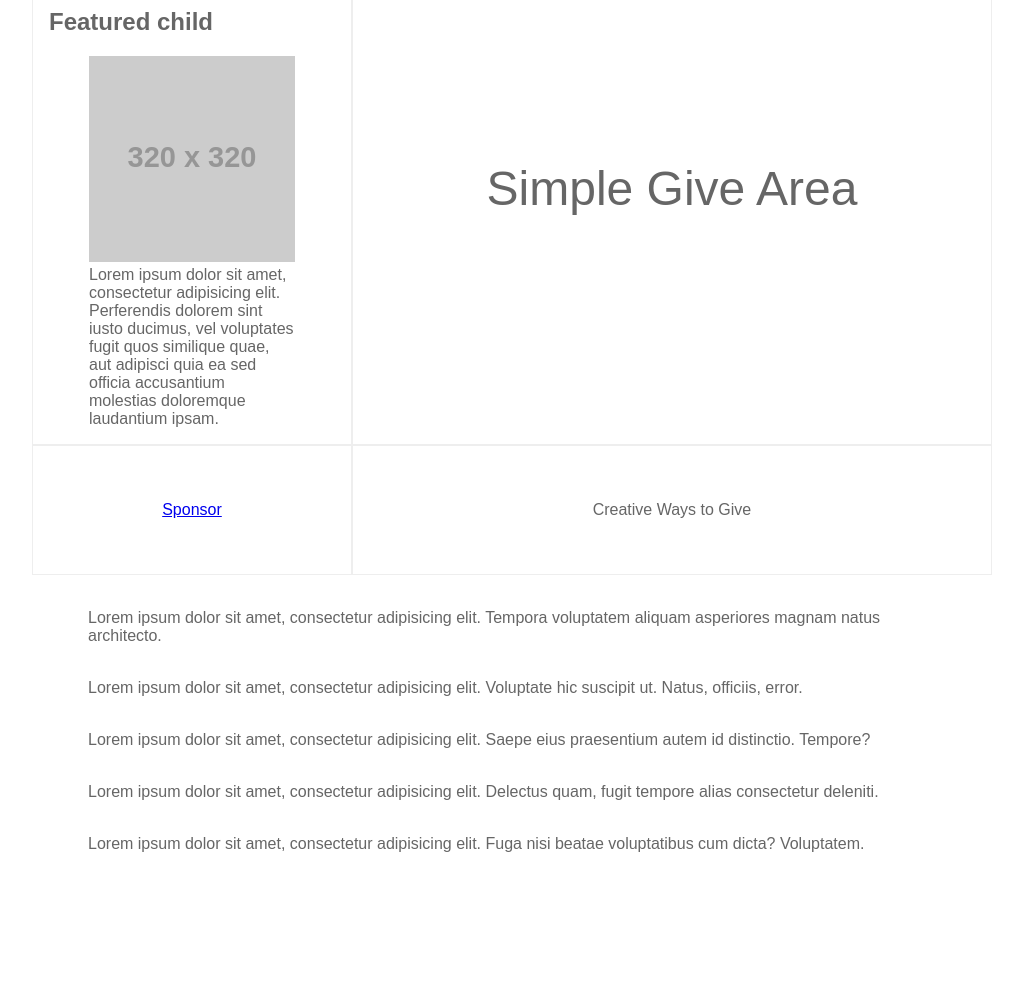
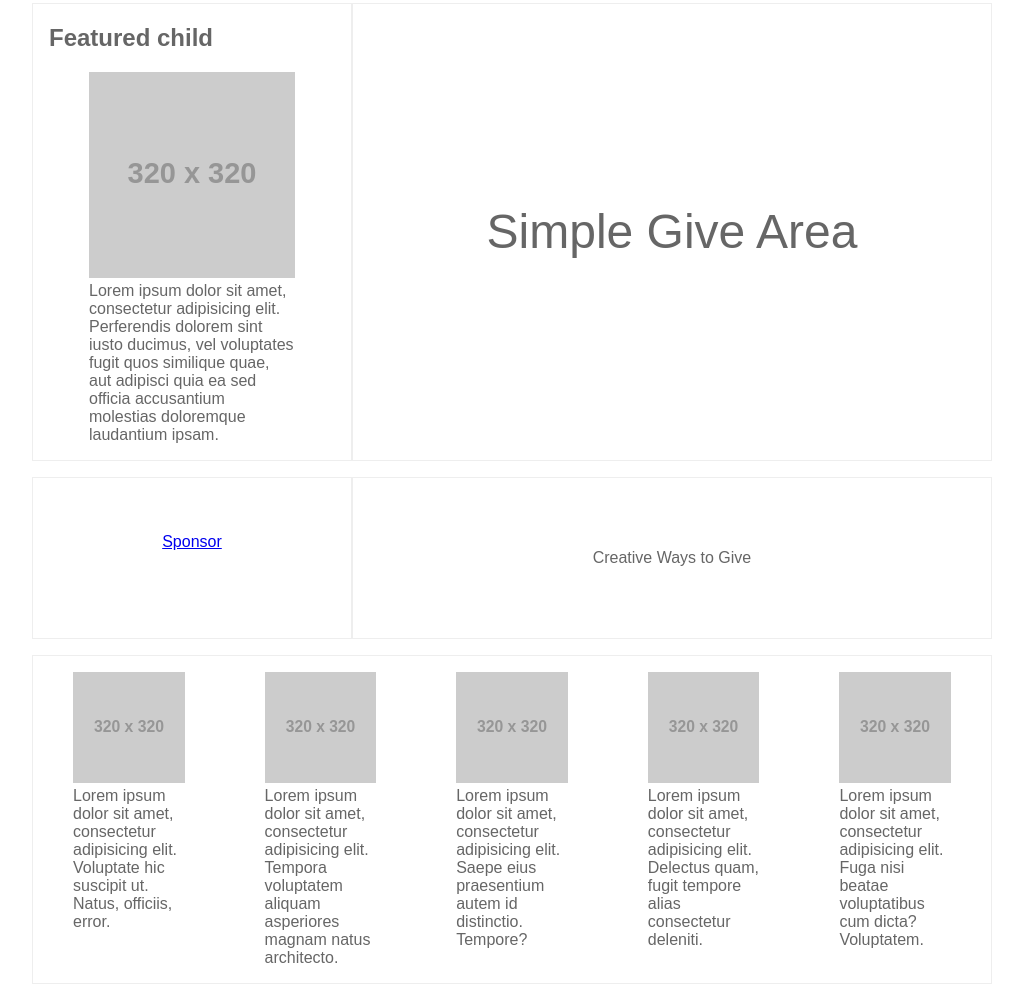
Before and after one commit to WiNloSt/frontend-homework, a website: page src/layout/1.html in a window 1280 px wide. Shown: the part 385-1369 px from the top of the page, without its empty margins (128-1151 px from the left). Before the commit the page ends 1254 px from the top, so only its background shows below. Drawn offline with nearby package versions, Linux system fonts and the light colour scheme; files that its build step writes are made by us from their sources; placeholder pictures from the web are drawn by us.

Commit message:
Finish layout 1

```diff
--- a/src/layout/1.html
+++ b/src/layout/1.html
@@ -30,7 +30,8 @@
             <div class='rotator flex-center'>Rotator</div>
           </div>
         </section>
-        <section class='row'>
+        <section>
+          <div class='row'>
             <div class='col-4 section-border'>
               <h2>Featured child</h2>
               <figure id='featured-child'>
@@ -43,32 +44,35 @@
                 Simple Give Area
               </article>
             </div>
+          </div>
+          <div class='row'>
             <div class='col-4 section-border'>
               <a class='sponsor-link flex-center' href='#'>Sponsor</a>
             </div>
             <div class='col-8 section-border'>
               <p class='creative-ways-to-give flex-center'>Creative Ways to Give</p>
             </div>
+          </div>
         </section>
-        <section id='bios'>
-          <figure>
-            <img />
+        <section class='row section-border' style='flex-wrap: nowrap'>
+          <figure class='bio'>
+            <img src='http://via.placeholder.com/320x320' />
+            <figcaption>Lorem ipsum dolor sit amet, consectetur adipisicing elit. Voluptate hic suscipit ut. Natus, officiis, error.</figcaption>
+          </figure>
+          <figure class='bio'>
+            <img src='http://via.placeholder.com/320x320' />
             <figcaption>Lorem ipsum dolor sit amet, consectetur adipisicing elit. Tempora voluptatem aliquam asperiores magnam natus architecto.</figcaption>
           </figure>
-          <figure>
-            <img />
-            <figcaption>Lorem ipsum dolor sit amet, consectetur adipisicing elit. Voluptate hic suscipit ut. Natus, officiis, error.</figcaption>
-          </figure>
-          <figure>
-            <img />
+          <figure class='bio'>
+            <img src='http://via.placeholder.com/320x320' />
             <figcaption>Lorem ipsum dolor sit amet, consectetur adipisicing elit. Saepe eius praesentium autem id distinctio. Tempore?</figcaption>
           </figure>
-          <figure>
-            <img />
+          <figure class='bio'>
+            <img src='http://via.placeholder.com/320x320' />
             <figcaption>Lorem ipsum dolor sit amet, consectetur adipisicing elit. Delectus quam, fugit tempore alias consectetur deleniti.</figcaption>
           </figure>
-          <figure>
-            <img />
+          <figure class='bio'>
+            <img src='http://via.placeholder.com/320x320' />
             <figcaption>Lorem ipsum dolor sit amet, consectetur adipisicing elit. Fuga nisi beatae voluptatibus cum dicta? Voluptatem.</figcaption>
           </figure>
         </section>
--- a/src/layout/style.scss
+++ b/src/layout/style.scss
@@ -10,6 +10,10 @@ body {
 
 $content-height: 250px;
 $main-height: $content-height * 2;
+
+section {
+  margin-top: 1rem;
+}
 
 .container {
   width: 960px;
@@ -49,13 +53,18 @@ $main-height: $content-height * 2;
 .grid {
   padding: 0 1rem;
 
-  & .row {
+  .row {
     display: flex;
     flex-wrap: wrap;
     margin-left: -1rem;
     margin-right: -1rem;
   }
-  & [class*=col-] {
+
+  .row:nth-child(n+2) {
+    margin-top: 1rem;
+  }
+
+  [class*=col-] {
     vertical-align: top;
     padding: 0 1rem;
     box-sizing: border-box;
@@ -101,6 +110,7 @@ $main-height: $content-height * 2;
 .simple-give-area {
   font-size: 3rem;
   min-height: $main-height * 0.8;
+  height: 100%;
 }
 
 .sponsor-link {
@@ -109,5 +119,12 @@ $main-height: $content-height * 2;
 
 .creative-ways-to-give {
   height: 8rem;
-  margin: 0;
 }
+
+.bio {
+  flex: 1;
+
+  img {
+    width: 100%;
+  }
+}
```
Lines whose indentation alone changed are shown as unchanged.
